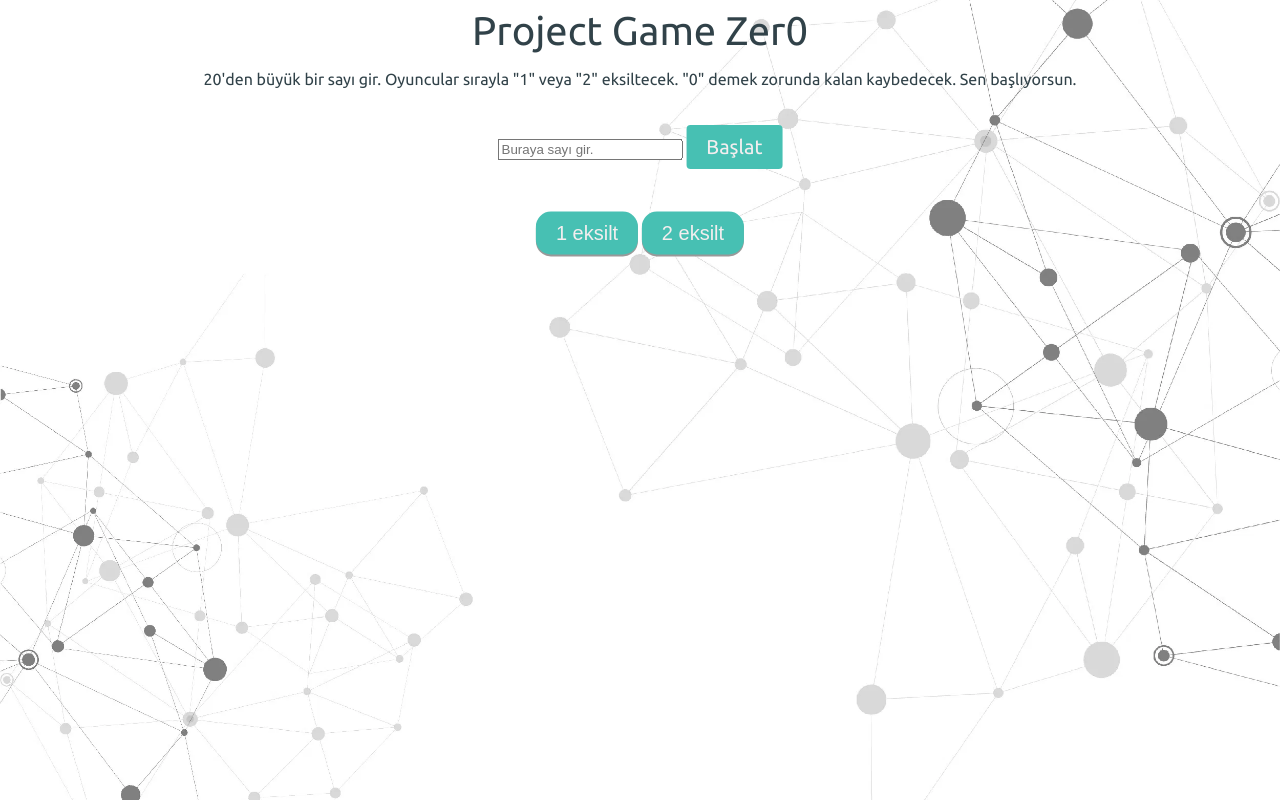
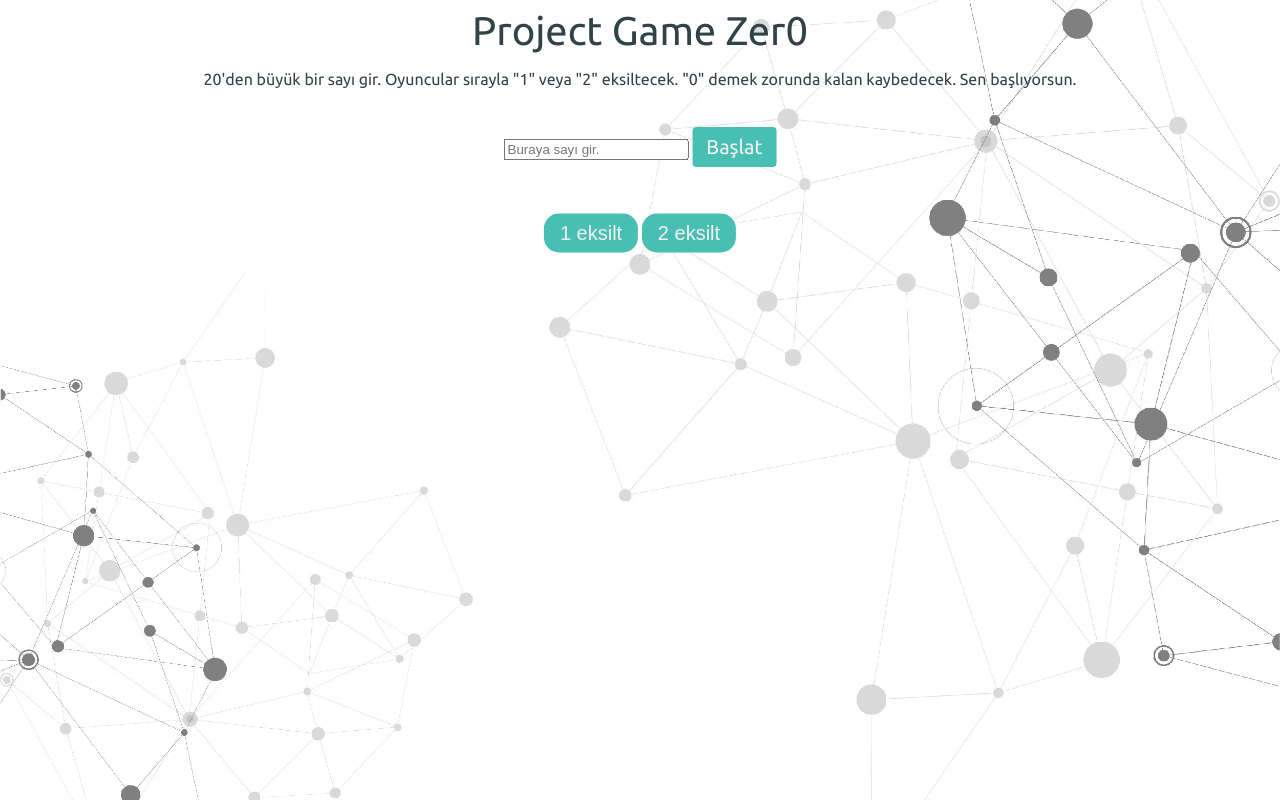
Before and after one commit to 1de-a/project_zero_game, a plain HTML site: page index.html in a window 1280 px wide. Drawn offline with Linux system fonts and the light colour scheme.

Commit message:
smaller buttons

```diff
--- a/styles.css
+++ b/styles.css
@@ -63,7 +63,7 @@ color: #314249;
   background-color: #47C0B3;
   border: none;
   color: #F3EEEF;
-  padding: 10px 20px;
+  padding: 8px 14px;
   text-align: center;
   text-decoration: none;
   display: inline-block;
@@ -88,7 +88,7 @@ color: #314249;
 
 #one {
   display: inline-block;
-  padding: 10px 20px;
+  padding: 8px 16px;
   font-size: 20px;
   cursor: pointer;
   text-align: center;
@@ -98,21 +98,21 @@ color: #314249;
   background-color: #47C0B3;
   border: none;
   border-radius: 15px;
-  box-shadow: 0 2px #999;
+
 }
 
 #one:hover {background-color: #7BA398}
 
 #one:active {
   background-color: #7BA398;
-  box-shadow: 0 5px #666;
+
   transform: translateY(4px);
 }
 
 
 #two {
   display: inline-block;
-  padding: 10px 20px;
+  padding: 8px 16px;
   font-size: 20px;
   cursor: pointer;
   text-align: center;
@@ -122,14 +122,14 @@ color: #314249;
   background-color: #47C0B3;
   border: none;
   border-radius: 15px;
-  box-shadow: 0 2px #999;
+
 }
 
 #two:hover {background-color: #7BA398}
 
 #two:active {
   background-color: #7BA398;
-  box-shadow: 0 5px #666;
+
   transform: translateY(4px);
 }
 
```
